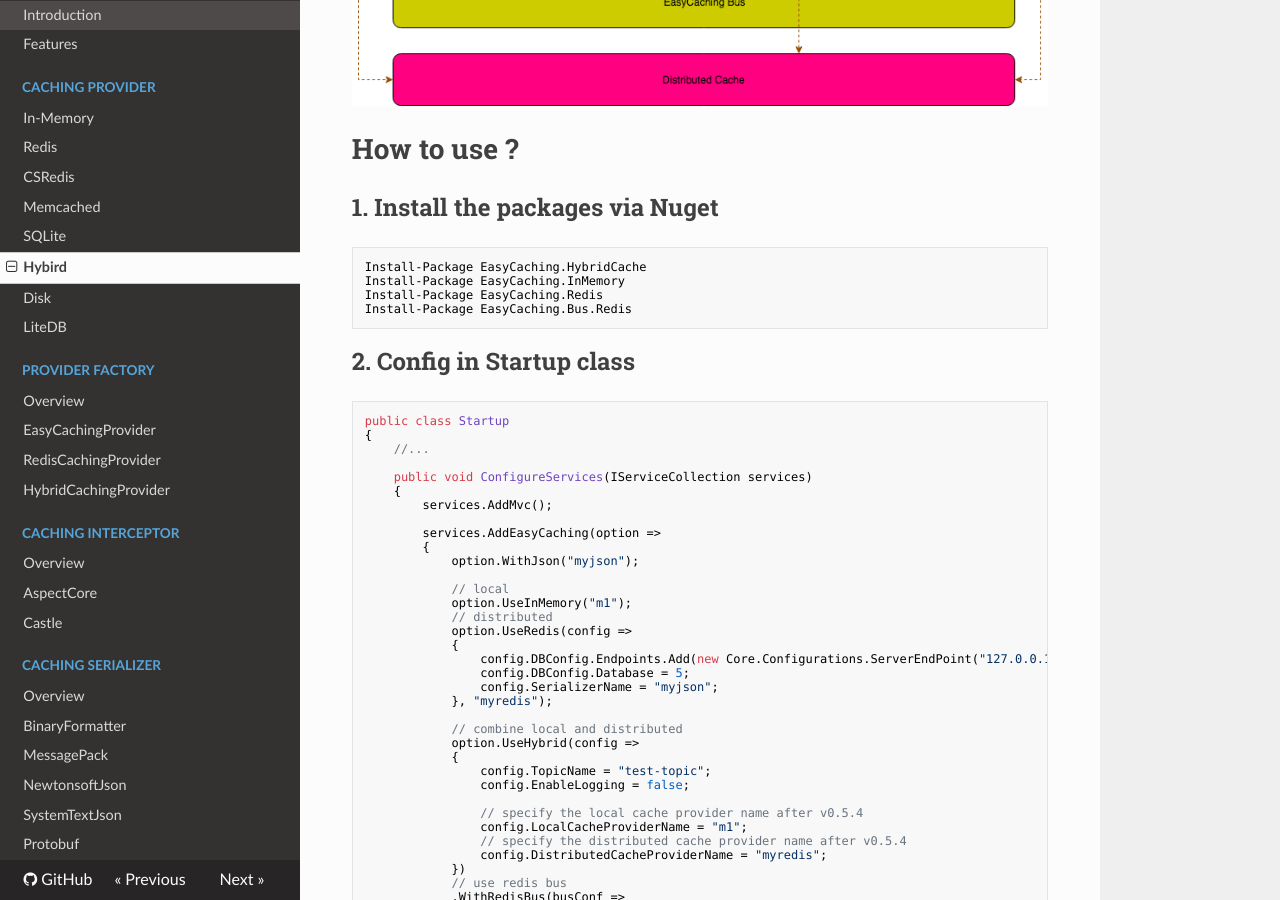
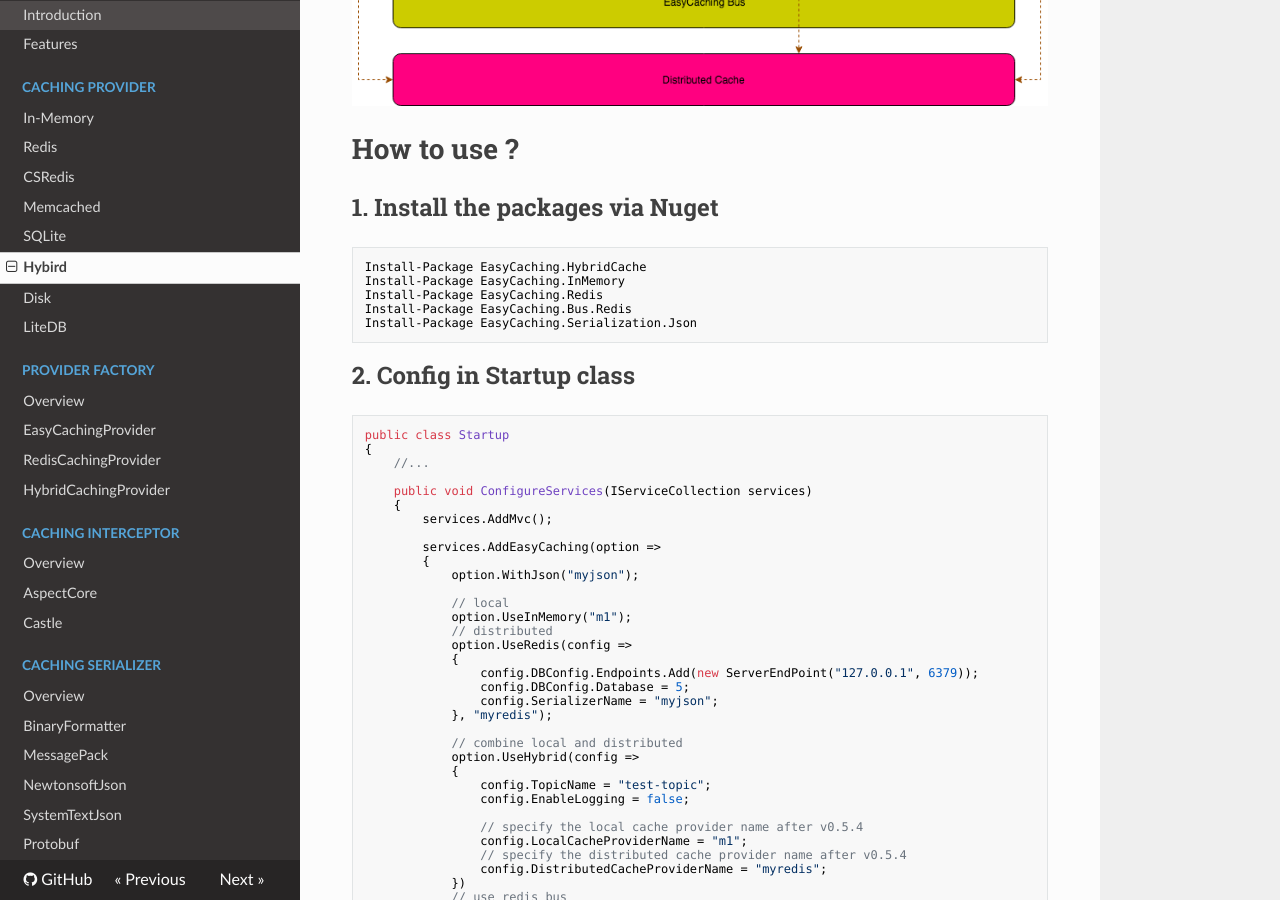
Before and after one commit to dotnetcore/EasyCaching, an MkDocs documentation site: the page built from docs/Hybrid.md, in a window 1280 px wide and 900 px high, scrolled down 875 px. Built offline with MkDocs 1.6.1, drawn with Linux system fonts in a browser that asks for light colours; nearby versions of some CDN libraries; old or Windows-style settings are respelled for this version of MkDocs.

Commit message:
Updated hybrid  provider documentation
Added a missing package and refactored to the creation of ServerEndPoint object to be consistent within the document by removing the namespace from the beginning.

````diff
--- a/docs/Hybrid.md
+++ b/docs/Hybrid.md
@@ -19,6 +19,7 @@ Install-Package EasyCaching.HybridCache
 Install-Package EasyCaching.InMemory
 Install-Package EasyCaching.Redis
 Install-Package EasyCaching.Bus.Redis
+Install-Package EasyCaching.Serialization.Json
 ```
 
 ## 2. Config in Startup class
@@ -41,7 +42,7 @@ public class Startup
             // distributed
             option.UseRedis(config =>
             {
-                config.DBConfig.Endpoints.Add(new Core.Configurations.ServerEndPoint("127.0.0.1", 6379));
+                config.DBConfig.Endpoints.Add(new ServerEndPoint("127.0.0.1", 6379));
                 config.DBConfig.Database = 5;
                 config.SerializerName = "myjson";
             }, "myredis");
````
